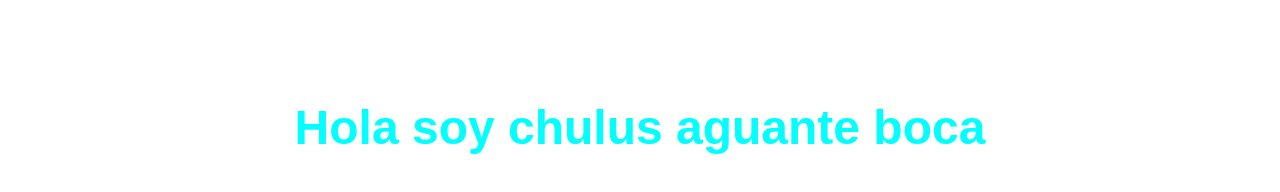
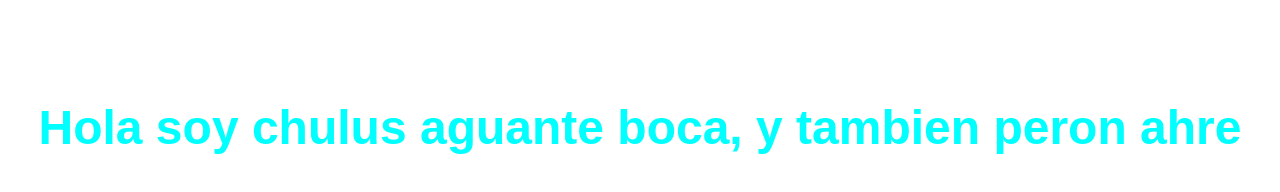
Before and after one commit to GitChulus/Proyecto-web-test, a plain HTML site: page index.html in a window 1280 px wide. Drawn offline with Linux system fonts and the light colour scheme.

Commit message:
prueba 2

```diff
--- a/index.html
+++ b/index.html
@@ -7,6 +7,6 @@
     <link rel="stylesheet" href="estilos.css">
 </head>
 <body>
-    <h1>Hola soy chulus aguante boca</h1>
+    <h1>Hola soy chulus aguante boca, y tambien peron ahre</h1>
 </body>
 </html>
```
